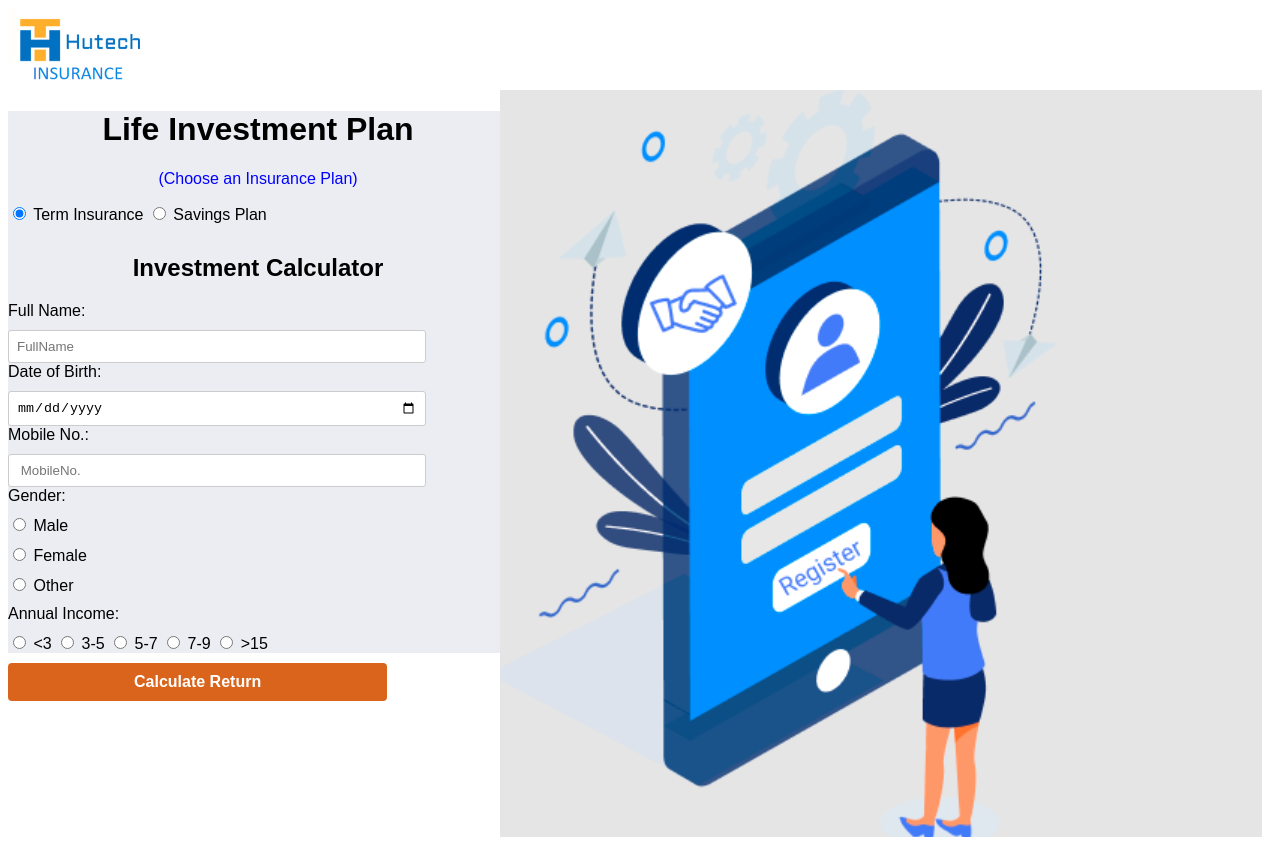
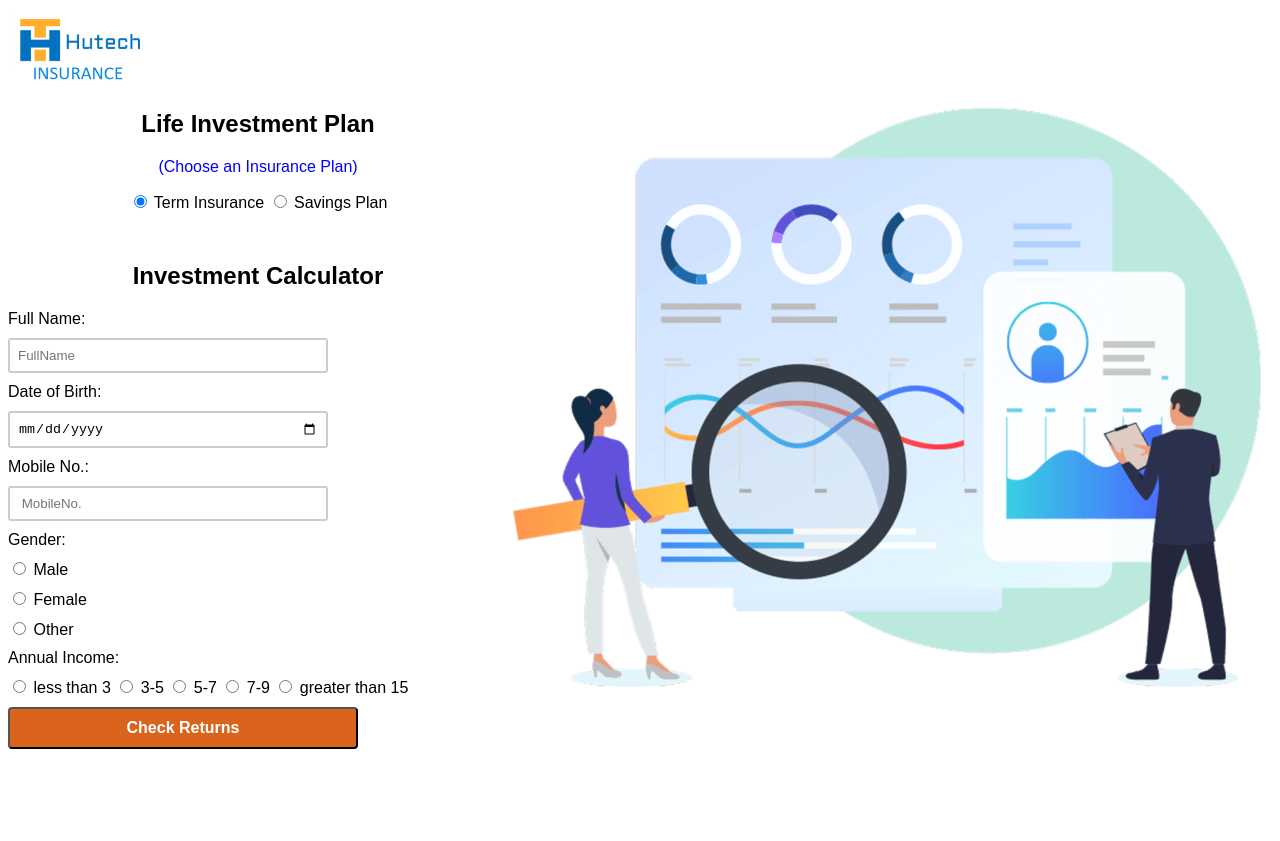
Before and after one commit to depashikha-hutech/InsuranceApplication, a plain HTML site: page index.html in a window 1280 px wide. After the commit the page ends 800 px from the top, so only its background shows below. Drawn offline with Linux system fonts and the light colour scheme.

Commit message:
chang img

```diff
--- a/index.html
+++ b/index.html
@@ -12,11 +12,9 @@
     <img src="images/HUTECH INSURANCE (1).png">
 </div>
 <div class="imageClass">
-  <img src="images/Screenshot (95).png">
+  <img src="images/img23.png">
 </div>
-<div class = "back">
-<div class="container">
-    <h1>Life Investment Plan</h1>
+    <h2>Life Investment Plan</h2>
     <div class="insurance-plan">
       <p align="center", style="color:blue;">(Choose an Insurance Plan)<i></i></p>
 
@@ -52,14 +50,13 @@
       </label>
 
       <label for="annual-income">Annual Income:</label>
-      <input type="radio" name="annual-income" value="less-than-3"> <3
+      <input type="radio" name="annual-income" value="less-than-3"> less than 3
       <input type="radio" name="annual-income" value="3-5"> 3-5
       <input type="radio" name="annual-income" value="5-7"> 5-7
       <input type="radio" name="annual-income" value="7-9"> 7-9
-      <input type="radio" name="annual-income" value="greater-than-15"> >15
-  </div>
+      <input type="radio" name="annual-income" value="greater-than-15"> greater than 15
 </div>
-<button class="calculate-btn">Calculate Return</button>
+<button class="calculate-btn">Check Returns </button>
 </div>
 </div>
 </header>
--- a/style.css
+++ b/style.css
@@ -1,20 +1,17 @@
 body {
         font-family: Arial, sans-serif;
+        max-width: 500px;
+      border-top:60px;
+      margin-right: auto ;
 
       }
 .imageClass{
   height: auto;
   width: 50%;
   position: absolute;
-  top: auto;
+  top: 100px;
   left: 500px;
 }
-  .container {
-   max-width: 500px;
-    background-color: #ebedf3;
-    border-top:80px;
-    margin-right: auto ;
-  }
    .logo{
     flex-basis: 20%;
    }
@@ -25,49 +22,51 @@ body {
 
   .insurance-plan {
     margin-top: 20px;
+    text-align: center;
   }
 
   .insurance-plan label {
     display:inline-table;
-    margin-bottom: 10px;
+    margin-bottom: 30px;
+
 
   }
   .insurance-plan label:hover {
     color: #8997bb;
   .user-details {
-    margin-top: 30px;
+    margin-top: 8px;
   }
 }
 
   .user-details label {
     display: block;
     margin-bottom: 10px;
+    margin-top: 10px;
   }
 
   .user-details input[type="text"],
   .user-details input[type="date"],
   .user-details input[type="number"],
   .user-details input[type="tel"] {
-    width: 80%;
+    width: 60%;
     padding: 8px;
-    border: 1px solid #ccc;
+    border: 2px solid #ccc;
     border-radius: 3px;
   }
 
   .user-details label {
-    margin-right: 8px;
+    margin-right:8px;
   }
 
 
 .calculate-btn {
   display: inline-block;
-  width: 30%;
+  width:70%;
   padding: 10px;
   margin-top: 10px;
   text-align: center;
   background-color: #da641b;
   color: #fff;
-  border: none;
   border-radius: 4px;
   cursor: pointer;
   font-size: 16px;
```
Also changed, not shown: images/Screenshot (93).png (deleted), images/Screenshot (95).png (deleted), images/img23.png (added), images/img3.png.jpg (added).
